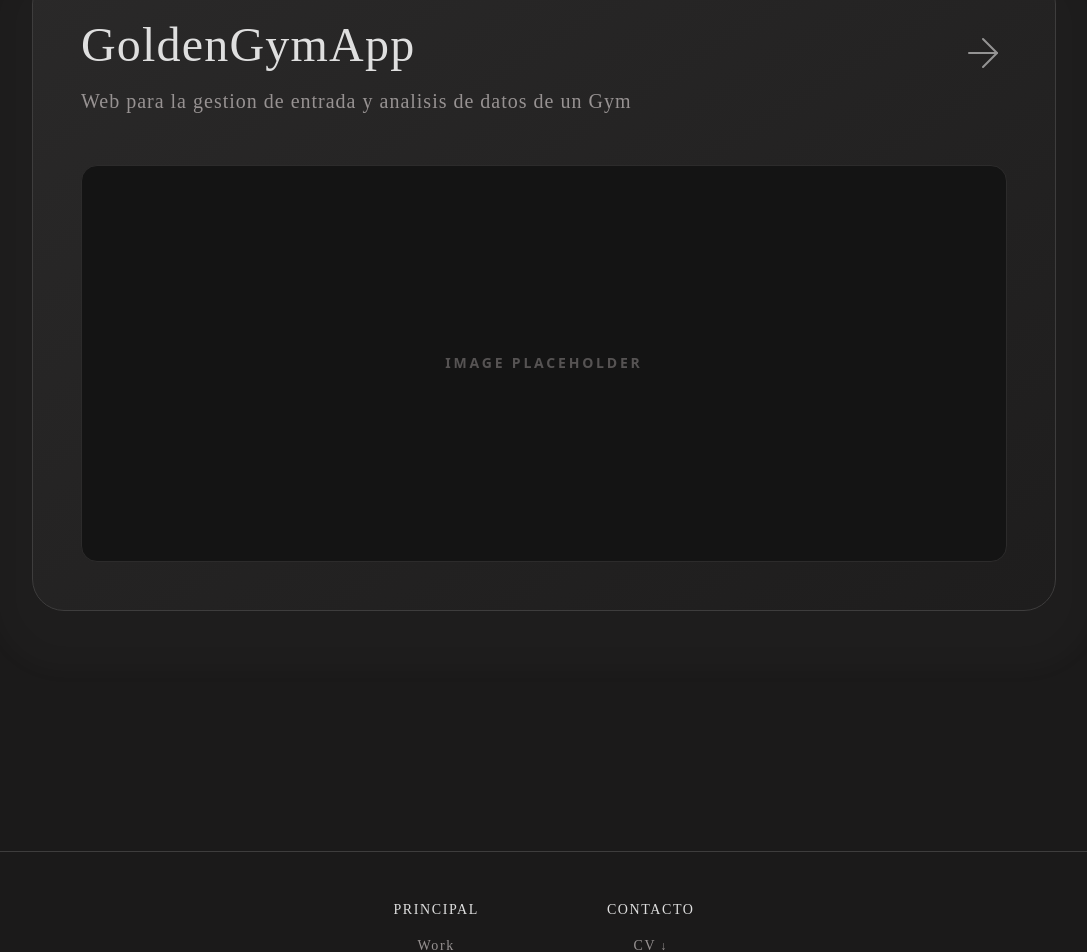
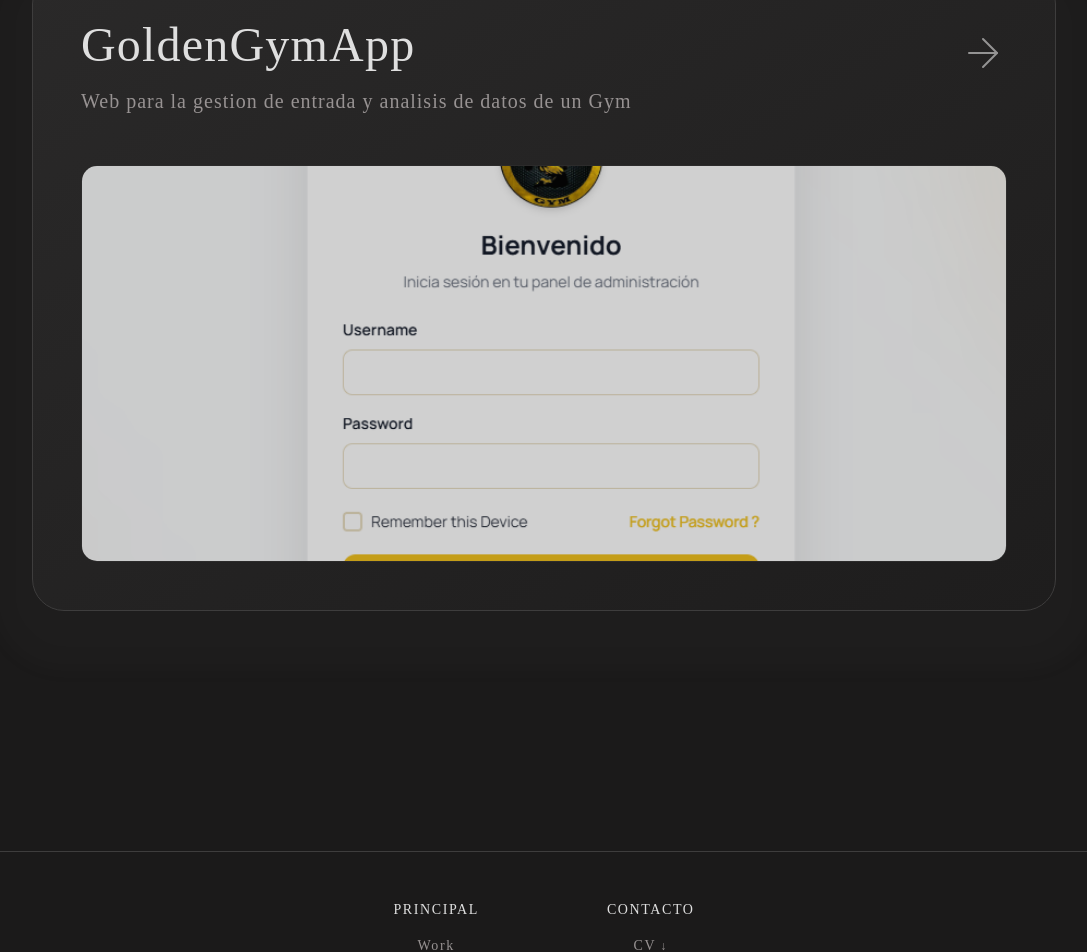
Before and after one commit to AlejandroEspana/portafolio, a Next.js app: page / in a window 1280 px wide. Shown: the part 3363-4315 px from the top of the page, without its empty margins (96-1183 px from the left). Built offline with nearby package versions, Linux system fonts and the light colour scheme; a web font is replaced by a local one.

Commit message:
Agregando las imagenes y descripciones para los PlaceHolders y Anexos

```diff
--- a/data/projects.ts
+++ b/data/projects.ts
@@ -112,12 +112,16 @@ export const projects: ProjectDetails[] = [
     title: "GoldenGymApp",
     subtitle: "Software Gestión - 2025",
     tagline: "Web para la gestion de entrada y analisis de datos de un Gym",
+    heroImage: "/GoldenGym.svg",
     role: { title: "Backend Engineer", tasks: ["Integracion IOT"] },
     team: ["Alejandro España", "Daniel Fernando Arteaga", "Sebastian Fajardo"],
     duration: "Completado",
     summary: ["Sistema integral para la administración de gimnasios, control de accesos y métricas de crecimiento. Orientado a la optimización de procesos administrativos y de gestión de datos. utilizando IOT para el control de acceso biometrico."],
     technologies: [{ category: "Stack Backend", items: ["Python", "FastApi", "PostgreSQL"] }, { category: "Stack Frontend", items: ["React"] }],
     links: [],
-    annexes: [],
+    annexes: [
+      { imageUrl: "/GoldenGym1.svg", description: "Dashboard principal" },
+      { imageUrl: "/GoldenGym2.svg", description: "Vista de control de accesos IoT e interfaces" }
+    ],
   }
 ];
```
